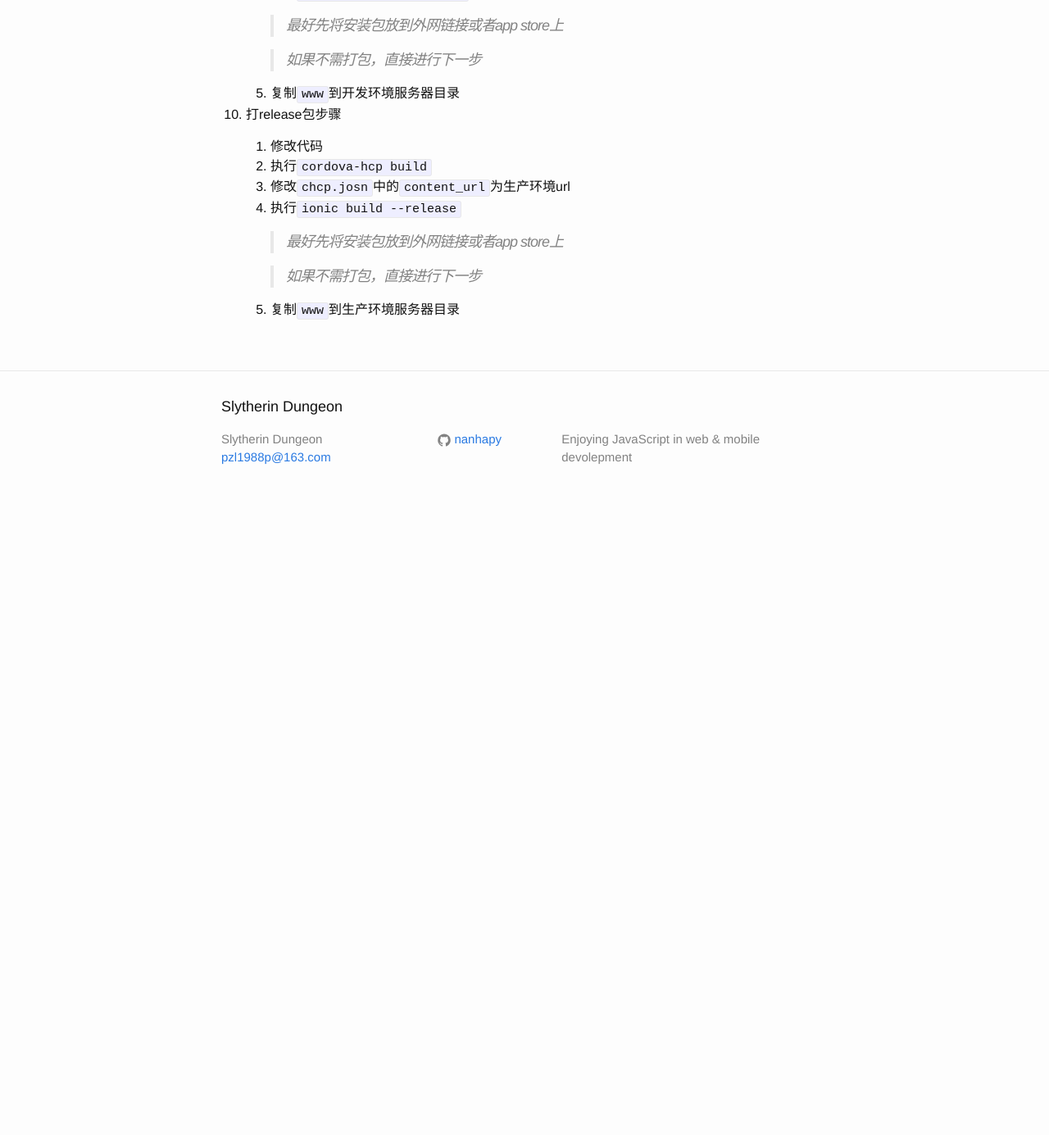
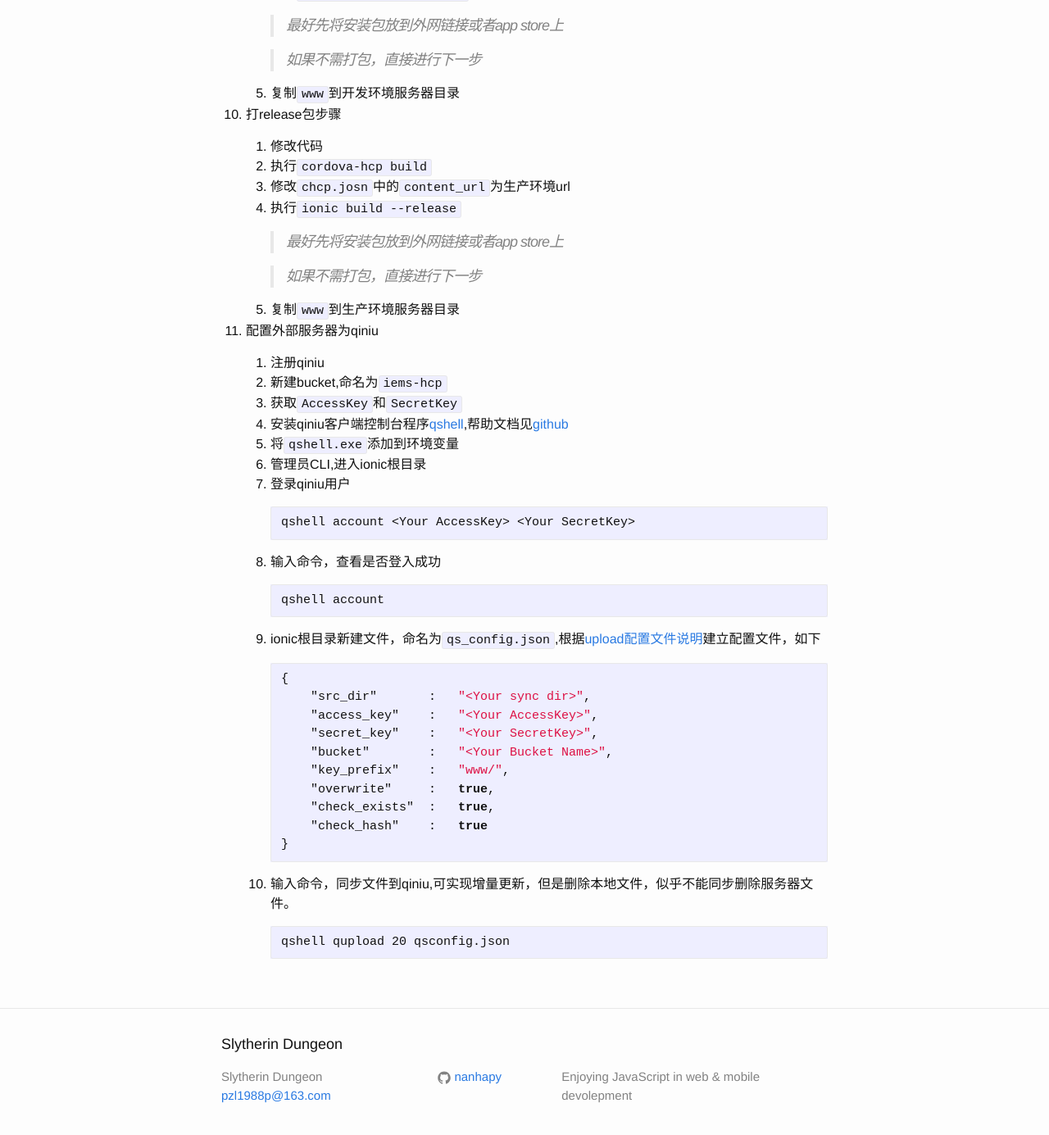
Before and after one commit to nanhapy/nanhapy.github.io, a Jekyll site: the page built from _posts/2016-08-30-hot-code-push-in-cordova.markdown, in a window 1280 px wide and 1400 px high, scrolled down 2264 px. Shown: the top 1385 px of the window at 82% size. Built offline with Jekyll 4.4.1, drawn with Linux system fonts in a browser that asks for light colours; before the commit the page ends 2894 px from its top, so only the background shows below that.

Commit message:
qiniu sync

````diff
--- a/_posts/2016-08-30-hot-code-push-in-cordova.markdown
+++ b/_posts/2016-08-30-hot-code-push-in-cordova.markdown
@@ -135,3 +135,44 @@ categories: programming hybird-mobile
         >如果不需打包，直接进行下一步
 
     5.  复制`www`到生产环境服务器目录
+
+11. 配置外部服务器为qiniu
+
+    1.  注册qiniu
+    2.  新建bucket,命名为`iems-hcp`
+    3.  获取`AccessKey`和`SecretKey`
+    4.  安装qiniu客户端控制台程序[qshell](http://developer.qiniu.com/code/v6/tool/qshell.html),帮助文档见[github](https://github.com/qiniu/qshell/wiki/qshell%E4%BD%BF%E7%94%A8%E6%89%8B%E5%86%8C)
+    5.  将`qshell.exe`添加到环境变量
+    6.  管理员CLI,进入ionic根目录
+    7.  登录qiniu用户
+
+        ```sh
+        qshell account <Your AccessKey> <Your SecretKey>
+        ```
+
+    8.  输入命令，查看是否登入成功
+
+        ```sh
+        qshell account
+        ```
+
+    9.  ionic根目录新建文件，命名为`qs_config.json`,根据[upload配置文件说明](https://github.com/qiniu/qshell/wiki/qupload#%E9%85%8D%E7%BD%AE)建立配置文件，如下
+
+        ```json
+        {
+            "src_dir"       :   "<Your sync dir>",
+            "access_key"    :   "<Your AccessKey>",
+            "secret_key"    :   "<Your SecretKey>",
+            "bucket"        :   "<Your Bucket Name>",
+            "key_prefix"    :   "www/",
+            "overwrite"     :   true,
+            "check_exists"  :   true,
+            "check_hash"    :   true
+        }
+        ```
+
+    10. 输入命令，同步文件到qiniu,可实现增量更新，但是删除本地文件，似乎不能同步删除服务器文件。
+
+        ```sh
+        qshell qupload 20 qsconfig.json
+        ```
````
